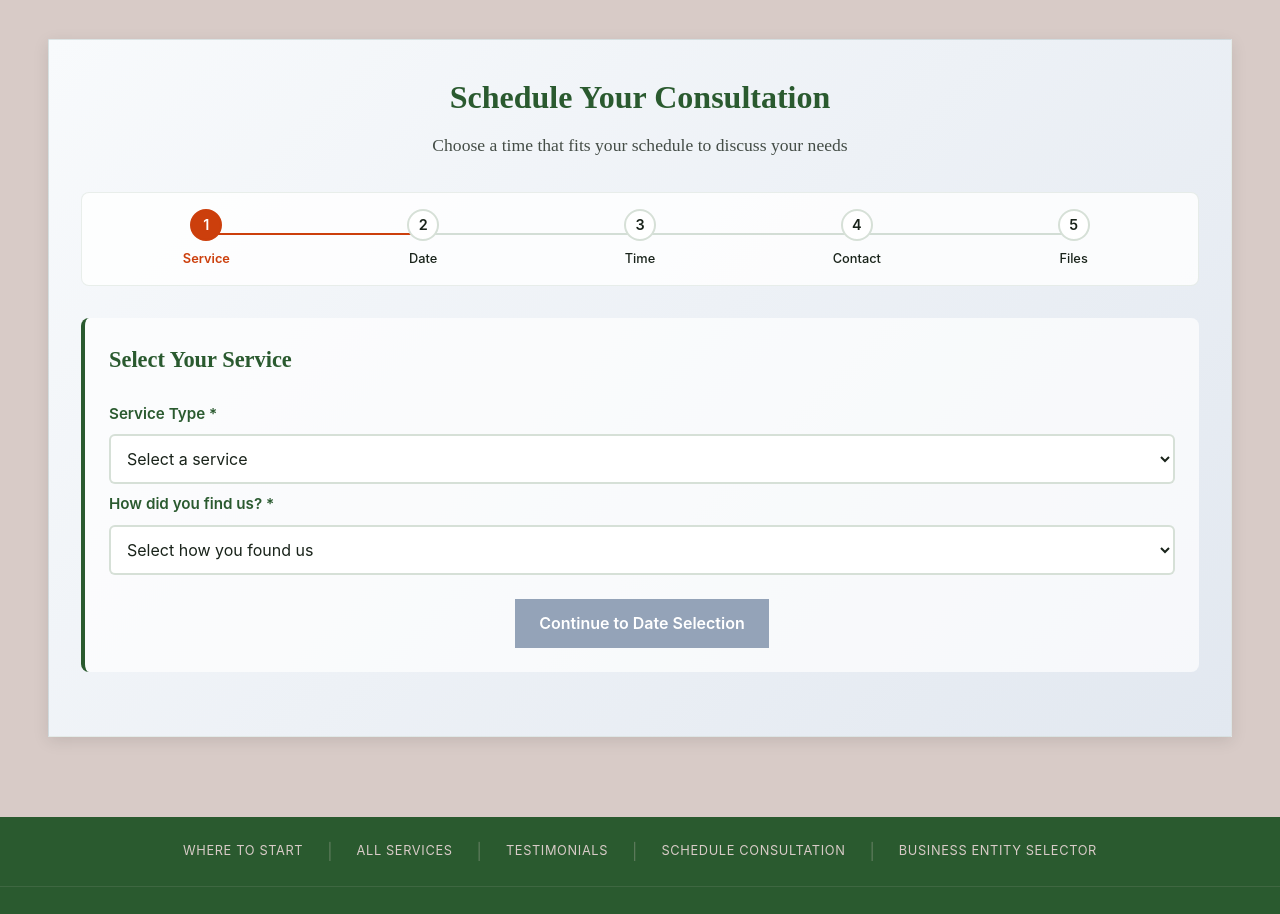
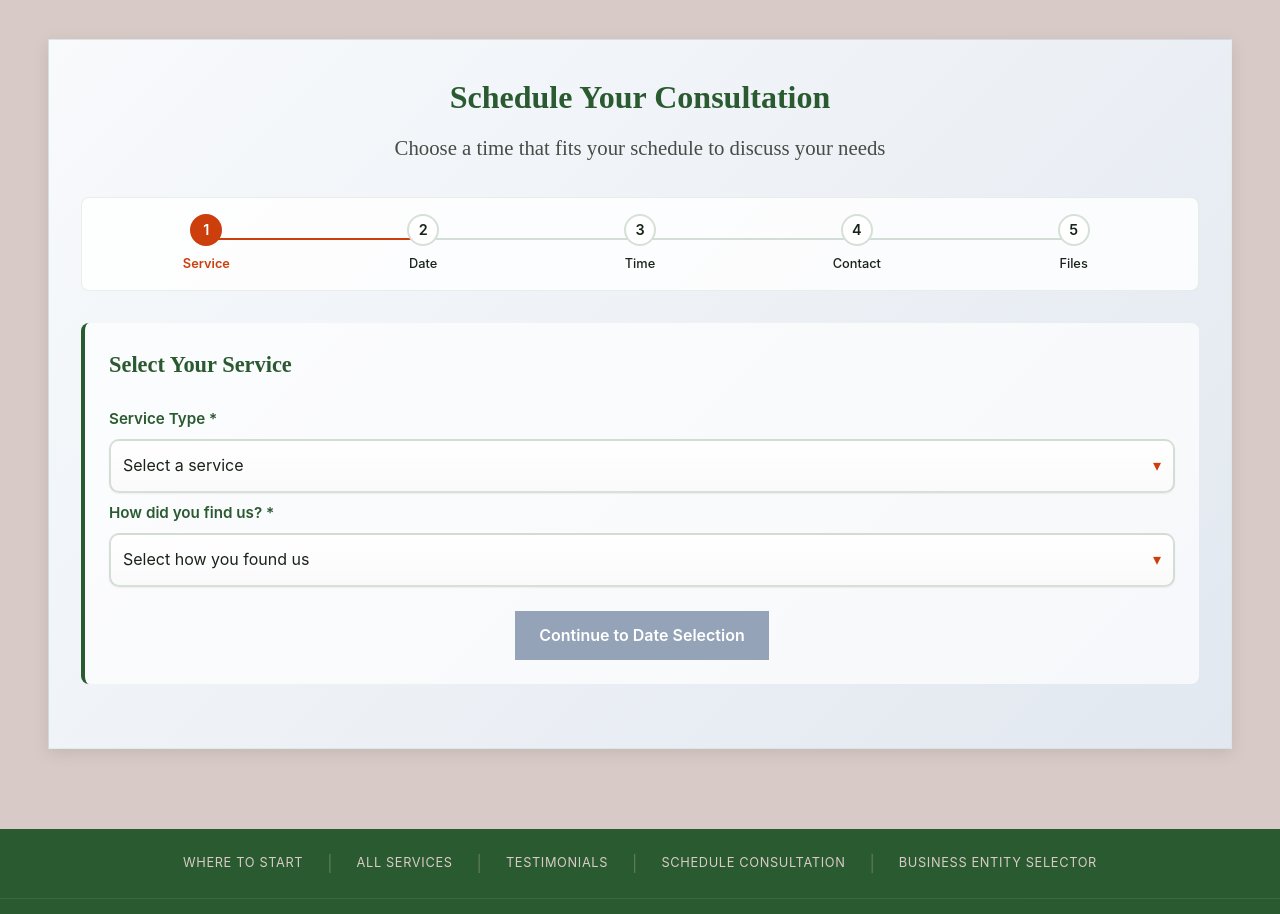
Before and after one commit to CartezDew/bdsfrontend, a React (Vite) app: page / in a window 1280 px wide. Shown: the part 7420-8334 px from the top of the page. Built offline with nearby package versions, Linux system fonts and the light colour scheme.

Commit message:
updated the appointment scheduler component and added a reusable drop down component instead of the default component

```diff
--- /dev/null
+++ b/src/components/CustomSelect.jsx
@@ -0,0 +1,161 @@
+import React, { useEffect, useMemo, useRef, useState } from 'react'
+
+/**
+ * A lightweight accessible custom select that replaces the native <select>.
+ * - Supports flat options or grouped options
+ * - Keyboard navigation (ArrowUp/Down, Enter, Escape, Home/End)
+ * - Click outside to close
+ */
+export default function CustomSelect({
+  id,
+  placeholder = 'Select...',
+  value,
+  onChange,
+  options,
+  className = '',
+  required = false,
+}) {
+  const [open, setOpen] = useState(false)
+  const [activeIndex, setActiveIndex] = useState(-1)
+  const rootRef = useRef(null)
+
+  // Normalize options to a flat list with group headers
+  const flatOptions = useMemo(() => {
+    const out = []
+    if (!Array.isArray(options)) return out
+    options.forEach((item) => {
+      if (item && Array.isArray(item.options)) {
+        out.push({ type: 'group', label: item.label || '' })
+        item.options.forEach((opt) => {
+          const label = typeof opt === 'string' ? opt : opt.label
+          const val = typeof opt === 'string' ? opt : opt.value
+          out.push({ type: 'option', label, value: val })
+        })
+      } else {
+        const label = typeof item === 'string' ? item : item.label
+        const val = typeof item === 'string' ? item : item.value
+        out.push({ type: 'option', label, value: val })
+      }
+    })
+    return out
+  }, [options])
+
+  const currentLabel = useMemo(() => {
+    const match = flatOptions.find((o) => o.type === 'option' && o.value === value)
+    return match ? match.label : ''
+  }, [flatOptions, value])
+
+  useEffect(() => {
+    const onDocClick = (e) => {
+      if (!rootRef.current) return
+      if (!rootRef.current.contains(e.target)) setOpen(false)
+    }
+    document.addEventListener('mousedown', onDocClick)
+    document.addEventListener('touchstart', onDocClick)
+    return () => {
+      document.removeEventListener('mousedown', onDocClick)
+      document.removeEventListener('touchstart', onDocClick)
+    }
+  }, [])
+
+  const onKeyDown = (e) => {
+    if (!open) {
+      if (e.key === 'ArrowDown' || e.key === 'Enter' || e.key === ' ') {
+        e.preventDefault()
+        setOpen(true)
+        // focus first selectable option
+        const first = flatOptions.findIndex((o) => o.type === 'option')
+        setActiveIndex(first)
+      }
+      return
+    }
+
+    const selectable = flatOptions
+      .map((o, idx) => ({ o, idx }))
+      .filter((x) => x.o.type === 'option')
+
+    const currentSelectableIndex = Math.max(
+      0,
+      selectable.findIndex((x) => x.idx === activeIndex)
+    )
+
+    if (e.key === 'ArrowDown') {
+      e.preventDefault()
+      const next = selectable[Math.min(selectable.length - 1, currentSelectableIndex + 1)]
+      if (next) setActiveIndex(next.idx)
+    } else if (e.key === 'ArrowUp') {
+      e.preventDefault()
+      const prev = selectable[Math.max(0, currentSelectableIndex - 1)]
+      if (prev) setActiveIndex(prev.idx)
+    } else if (e.key === 'Home') {
+      e.preventDefault()
+      const first = selectable[0]
+      if (first) setActiveIndex(first.idx)
+    } else if (e.key === 'End') {
+      e.preventDefault()
+      const last = selectable[selectable.length - 1]
+      if (last) setActiveIndex(last.idx)
+    } else if (e.key === 'Escape') {
+      e.preventDefault()
+      setOpen(false)
+    } else if (e.key === 'Enter' || e.key === ' ') {
+      e.preventDefault()
+      const item = flatOptions[activeIndex]
+      if (item && item.type === 'option') {
+        onChange && onChange(item.value)
+        setOpen(false)
+      }
+    }
+  }
+
+  return (
+    <div
+      ref={rootRef}
+      id={id}
+      className={`custom-select ${open ? 'open' : ''} ${className}`}
+      role="combobox"
+      aria-expanded={open}
+      aria-haspopup="listbox"
+      tabIndex={0}
+      onKeyDown={onKeyDown}
+      onClick={() => setOpen((v) => !v)}
+    >
+      <div className={`cs-control ${value ? 'has-value' : ''}`}>
+        <span className="cs-value">{value ? currentLabel : placeholder}</span>
+        <span className="cs-arrow" aria-hidden="true">▾</span>
+      </div>
+      {open && (
+        <div className="cs-menu" role="listbox">
+          {flatOptions.map((item, idx) => {
+            if (item.type === 'group') {
+              return (
+                <div className="cs-group" key={`g-${idx}`}>{item.label}</div>
+              )
+            }
+            const selected = item.value === value
+            const active = idx === activeIndex
+            return (
+              <div
+                key={`o-${item.value}`}
+                role="option"
+                aria-selected={selected}
+                className={`cs-option ${selected ? 'selected' : ''} ${active ? 'active' : ''}`}
+                onMouseEnter={() => setActiveIndex(idx)}
+                onClick={(e) => {
+                  e.stopPropagation()
+                  onChange && onChange(item.value)
+                  setOpen(false)
+                }}
+              >
+                {item.label}
+              </div>
+            )
+          })}
+        </div>
+      )}
+      {required && !value && (
+        <input tabIndex={-1} aria-hidden="true" required style={{ position: 'absolute', opacity: 0, width: 0, height: 0 }} />
+      )}
+    </div>
+  )
+}
--- a/src/components/appointment_scheduler.jsx
+++ b/src/components/appointment_scheduler.jsx
@@ -1,5 +1,6 @@
 import React, { useState, useRef, useEffect } from 'react';
 import '../styles/appointment_scheduler.css';
+import CustomSelect from './CustomSelect';
 
 const AppointmentScheduler = () => {
   const [selectedDate, setSelectedDate] = useState(null);
@@ -407,50 +408,40 @@ const AppointmentScheduler = () => {
             <h4>Select Your Service</h4>
             <div className={`form-group ${animationsTriggered ? 'animate-in' : ''}`}>
               <label htmlFor="service">Service Type *</label>
-              <select
+              <CustomSelect
                 id="service"
+                placeholder="Select a service"
                 value={selectedService}
-                onChange={(e) => {
-                  setSelectedService(e.target.value);
-                }}
-                className={selectedService ? 'selected' : ''}
+                onChange={(val) => setSelectedService(val)}
                 required
-              >
-                <option value="">Select a service</option>
-                <optgroup label="Individual Services">
-                  {serviceOptions.individual.map((service, index) => (
-                    <option key={`ind-${index}`} value={service}>{service}</option>
-                  ))}
-                </optgroup>
-                <optgroup label="Business Services">
-                  {serviceOptions.business.map((service, index) => (
-                    <option key={`bus-${index}`} value={service}>{service}</option>
-                  ))}
-                </optgroup>
-              </select>
+                options={[
+                  { label: 'Individual Services', options: serviceOptions.individual },
+                  { label: 'Business Services', options: serviceOptions.business },
+                ]}
+              />
             </div>
 
             <div className={`form-group ${animationsTriggered ? 'animate-in' : ''}`}>
               <label htmlFor="referralSource">How did you find us? *</label>
-              <select
+              <CustomSelect
                 id="referralSource"
+                placeholder="Select how you found us"
                 value={referralSource}
-                onChange={(e) => setReferralSource(e.target.value)}
-                className={referralSource ? 'selected' : ''}
+                onChange={(val) => setReferralSource(val)}
                 required
-              >
-                <option value="">Select how you found us</option>
-                <option value="Returning Client">Returning Client</option>
-                <option value="Walk-in">Walk-in</option>
-                <option value="Referral">Referral</option>
-                <option value="Word-of-mouth">Word-of-mouth</option>
-                <option value="Google Search">Google Search</option>
-                <option value="Facebook">Facebook</option>
-                <option value="LinkedIn">LinkedIn</option>
-                <option value="Instagram">Instagram</option>
-                <option value="Networking Event">Networking Event</option>
-                <option value="Other">Other</option>
-              </select>
+                options={[
+                  'Returning Client',
+                  'Walk-in',
+                  'Referral',
+                  'Word-of-mouth',
+                  'Google Search',
+                  'Facebook',
+                  'LinkedIn',
+                  'Instagram',
+                  'Networking Event',
+                  'Other',
+                ]}
+              />
             </div>
 
             <div className="form-actions">
--- a/src/index.css
+++ b/src/index.css
@@ -9,6 +9,7 @@
 @import './styles/officeHoursLocations.css';
 @import './styles/appointment_scheduler.css';
 @import './styles/getStarted.css';
+@import './styles/dropdown_reusable.css';
 @import './styles/avoidConfusion.css';
 
 
--- a/src/styles/appointment_scheduler.css
+++ b/src/styles/appointment_scheduler.css
@@ -83,7 +83,7 @@
 }
 
 .scheduler-header h3 {
-  font-size: 2rem;
+  font-size: clamp(1.8rem, 3.7vw, 2rem);
   color: var(--color-hunter-green);
   font-weight: 700;
   font-family: 'Playfair Display', serif;
@@ -92,7 +92,7 @@
 
 .scheduler-header p {
   color: var(--color-eerie-black);
-  font-size: 1.1rem;
+  font-size: clamp(1.1rem, 1.7vw, 1.3rem);
   opacity: 0.8;
 }
 
@@ -727,11 +727,11 @@
     font-size: 1.25rem;
   }
 
-  .progress-indicator {
+  /* .progress-indicator {
     flex-direction: column;
     gap: 1rem;
     align-items: center;
-  }
+  } */
 
   .progress-step:not(:last-child)::after {
     display: none;
@@ -844,3 +844,13 @@
   font-weight: 500;
   text-align: center;
 }
+
+@media (max-width: 360px) {
+  .progress-indicator {
+    display: flex;
+    justify-content: space-between;
+    margin-bottom: 2rem;
+    padding-left: 0.2rem;
+    padding-right: 0.2rem;
+  }
+}
--- /dev/null
+++ b/src/styles/dropdown_reusable.css
@@ -0,0 +1,85 @@
+/* Reusable dropdown styles for CustomSelect */
+
+.custom-select {
+  position: relative;
+  user-select: none;
+}
+
+.custom-select .cs-control {
+  display: flex;
+  justify-content: space-between;
+  align-items: center;
+  gap: 0.75rem;
+  padding: 0.75rem;
+  border: 2px solid rgba(51, 103, 59, 0.2);
+  border-radius: 10px;
+  background: linear-gradient(180deg, #ffffff, #fafafa);
+  box-shadow: 0 1px 2px rgba(16, 24, 40, 0.06);
+  transition: box-shadow 0.2s ease, border-color 0.2s ease, transform 0.05s ease;
+  cursor: pointer;
+}
+
+.custom-select:focus .cs-control,
+.custom-select.open .cs-control {
+  border-color: var(--color-hunter-green);
+  box-shadow: 0 0 0 3px rgba(51, 103, 59, 0.1);
+}
+
+.custom-select .cs-control.has-value {
+  border-color: var(--color-sinopia);
+  background: rgba(204, 63, 12, 0.05);
+}
+
+.custom-select .cs-value {
+  color: var(--color-eerie-black);
+}
+
+.custom-select .cs-arrow {
+  font-size: 1rem;
+  color: var(--color-sinopia);
+}
+
+.custom-select .cs-menu {
+  position: absolute;
+  top: calc(100% + 6px);
+  left: 0;
+  right: 0;
+  background: #fff;
+  border: 1px solid #e2e8f0;
+  border-radius: 12px;
+  box-shadow: 0 12px 40px rgba(2, 6, 23, 0.12);
+  z-index: 40;
+  max-height: 280px;
+  overflow: auto;
+  padding: 0.25rem; /* tighter menu padding */
+}
+
+.custom-select .cs-group {
+  font-size: 1rem;
+  font-weight: 800;
+  color: var(--color-hunter-green);
+  padding: 0.35rem 0.6rem 0.2rem; /* reduce group block spacing */
+  text-transform: uppercase;
+  letter-spacing: 0.02em;
+}
+
+.custom-select .cs-option {
+  padding: 0.35rem 0.6rem; /* tighter option padding */
+  border-radius: 6px;
+  transition: background 0.15s ease, color 0.15s ease, transform 0.05s ease;
+  color: var(--color-eerie-black);
+  cursor: pointer;
+  font-size: .95rem;
+  padding-left: 2.2rem;
+  line-height: 1.25; /* reduce line height to tighten */
+}
+
+.custom-select .cs-option:hover,
+.custom-select .cs-option.active {
+  background: #f1f5f9;
+}
+
+.custom-select .cs-option.selected {
+  background: var(--color-hunter-green);
+  color: #fff;
+}
```
